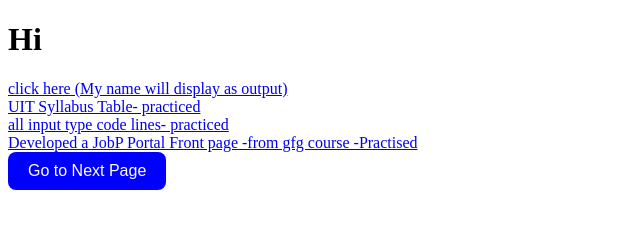
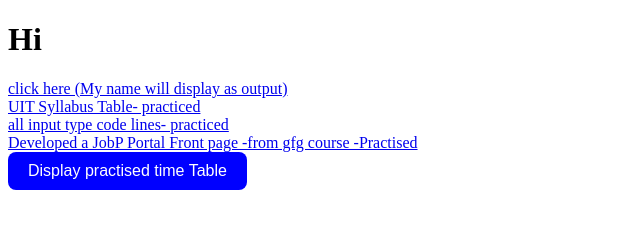
Before and after one commit to ShaziyaKhazi/Links_Of_All_frontends, a plain HTML site: page index.html in a window 1280 px wide. Shown: the whole page, without its empty margins (0-640 px from the left). Drawn offline with Linux system fonts and the light colour scheme.

Commit message:
Update index.html

```diff
--- a/index.html
+++ b/index.html
@@ -49,8 +49,8 @@
 
    <!---------------------------------------------------------------->
   <!-- Button that redirects to another page -->
-  <button class="blue-button" onclick="window.location.href='nextpage.html'">
-    Go to Next Page
+  <button class="blue-button" onclick="window.location.href='table.html'">
+   Display practised time Table
   </button>
 
 </body>
```
